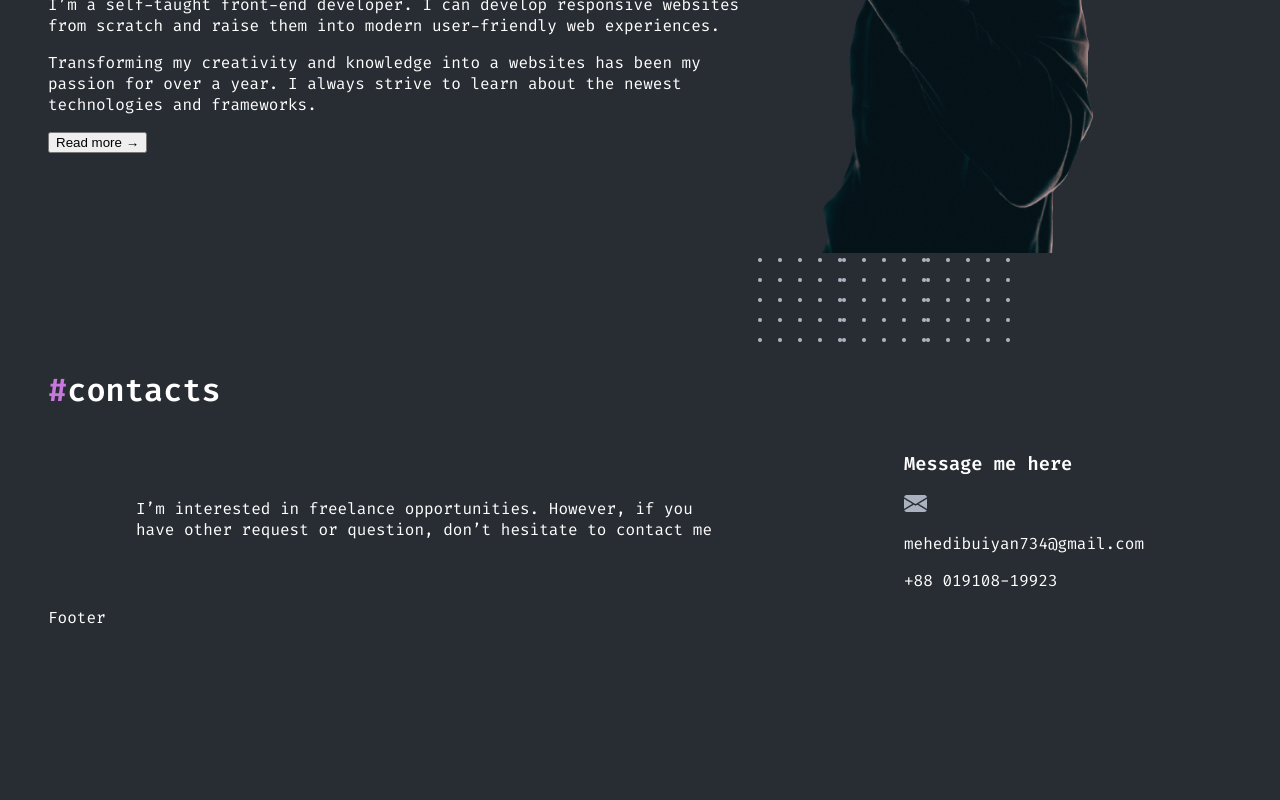
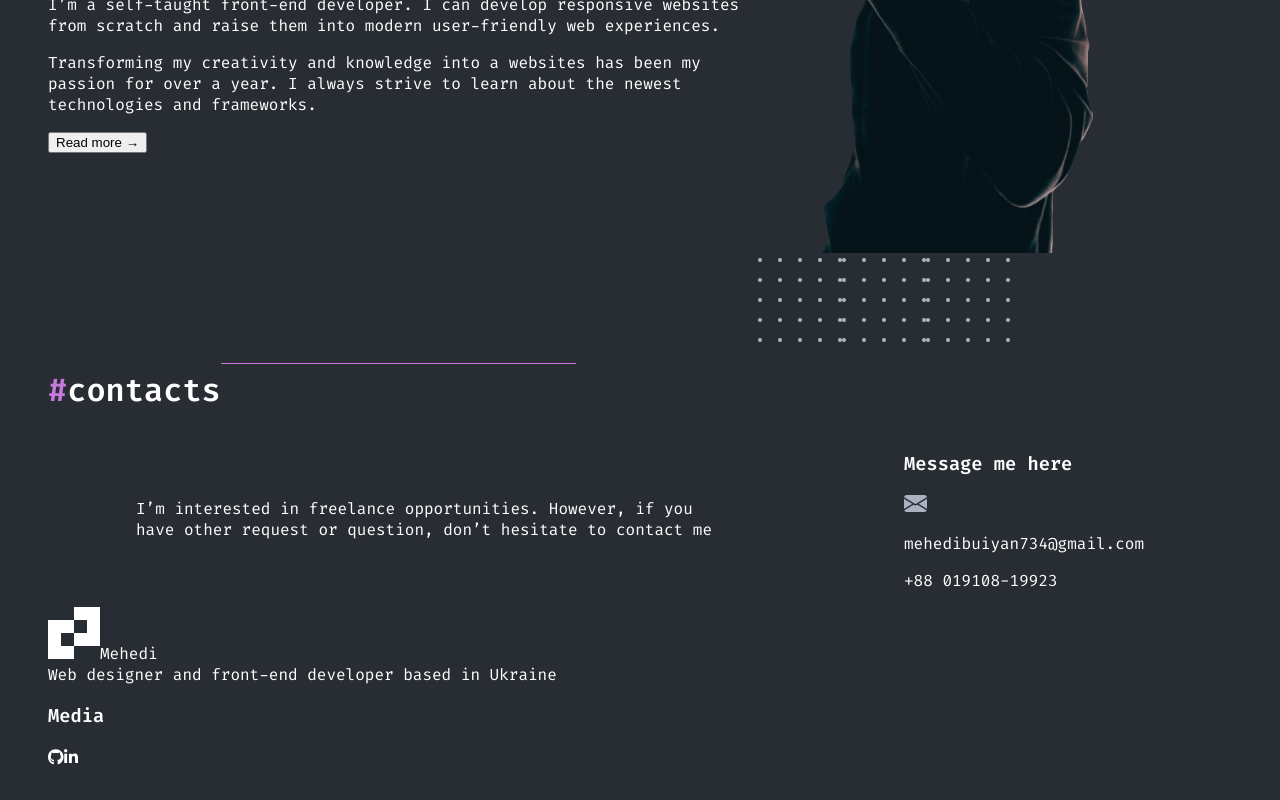
Before and after one commit to devmhb/Portfolio_devmhb, a Next.js app: page / in a window 1280 px wide. Shown: the part 2001-2801 px from the top of the page. Before the commit the page ends 2661 px from the top, so only its background shows below. Built offline with nearby package versions, Linux system fonts and the light colour scheme.

Commit message:
without footer

```diff
--- a/components/Footer.jsx
+++ b/components/Footer.jsx
@@ -1,7 +1,32 @@
 import React from "react";
+import styles from "../styles/components/Footer.module.scss";
+import Image from "next/image";
+import logo from "../images/logo primary.svg";
+import { FontAwesomeIcon } from "@fortawesome/react-fontawesome";
+import { faGithub } from "@fortawesome/free-brands-svg-icons";
+import { faLinkedinIn } from "@fortawesome/free-brands-svg-icons";
 
 const Footer = () => {
-  return <div>Footer</div>;
+  return (
+    <div className={styles.footer_con}>
+      <div className={styles.footer_wrapper}>
+        <div className={styles.row_left}>
+          <div className={styles.logo_con}>
+            <Image src={logo} height="" width="" alt="logo" />
+            Mehedi
+            <div className={styles.desc}>
+              Web designer and front-end developer based in Ukraine
+            </div>
+          </div>
+        </div>
+        <div className={styles.row_right}>
+          <h3>Media</h3>
+          <FontAwesomeIcon icon={faGithub} />
+          <FontAwesomeIcon icon={faLinkedinIn} />
+        </div>
+      </div>
+    </div>
+  );
 };
 
 export default Footer;
--- a/package.json
+++ b/package.json
@@ -9,6 +9,10 @@
     "lint": "next lint"
   },
   "dependencies": {
+    "@fortawesome/fontawesome-svg-core": "^6.2.1",
+    "@fortawesome/free-brands-svg-icons": "^6.2.1",
+    "@fortawesome/free-solid-svg-icons": "^6.2.1",
+    "@fortawesome/react-fontawesome": "^0.2.0",
     "next": "13.0.5",
     "react": "18.2.0",
     "react-dom": "18.2.0",
--- a/pages/_app.js
+++ b/pages/_app.js
@@ -1,7 +1,10 @@
-import '../styles/globals.css'
+import "../styles/globals.css";
+import "@fortawesome/fontawesome-svg-core/styles.css";
+import { config } from "@fortawesome/fontawesome-svg-core";
+config.autoAddCss = false;
 
 function MyApp({ Component, pageProps }) {
-  return <Component {...pageProps} />
+  return <Component {...pageProps} />;
 }
 
-export default MyApp
+export default MyApp;
--- a/styles/components/Contact.module.scss
+++ b/styles/components/Contact.module.scss
@@ -9,6 +9,9 @@
         color: $purple;
       }
     }
+    .line {
+      @include line(30%, $purple);
+    }
   }
   .contact_wrapper {
     display: flex;
--- /dev/null
+++ b/styles/components/Footer.module.scss
@@ -0,0 +1,3 @@
+.right_row {
+  color: red;
+}
```
Also changed, not shown: 2 other files (tests, documents, lock files or other folders).
